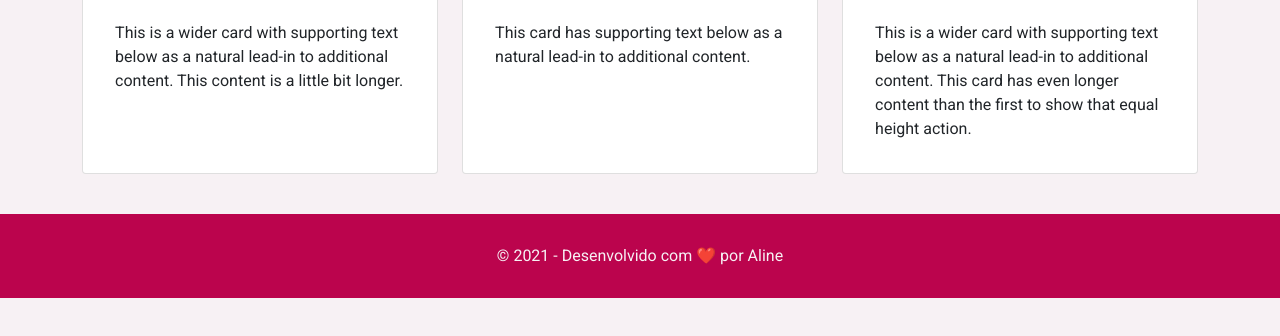
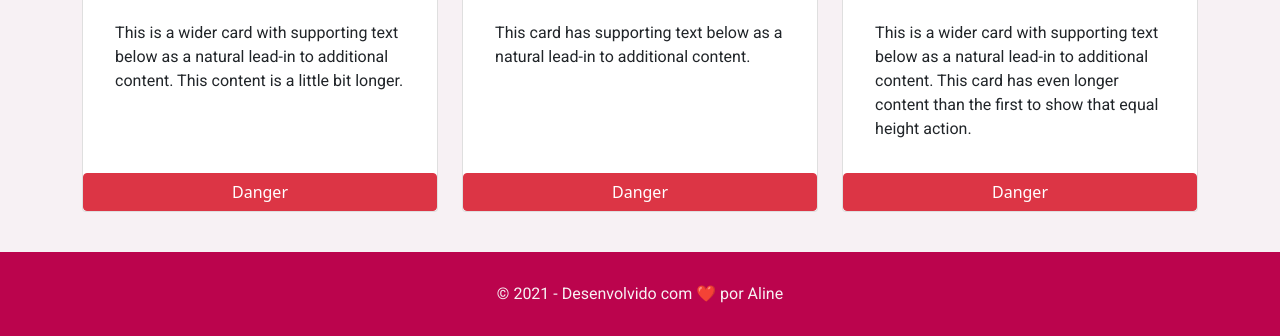
Before and after one commit to lineavelino/workshop-bootstrap, a plain HTML site: page index.html in a window 1280 px wide. Shown: the part 2003-2339 px from the top of the page. Before the commit the page ends 2301 px from the top, so only its background shows below. Drawn offline with nearby package versions, Linux system fonts and the light colour scheme; a web font is replaced by a local one.

Commit message:
Adição button cards projetos

```diff
--- a/index.html
+++ b/index.html
@@ -162,6 +162,7 @@
                         <p class="card-text">This is a wider card with supporting text below as a natural lead-in to
                             additional content. This content is a little bit longer.</p>
                     </div>
+                    <button type="button" class="btn btn-danger">Danger</button>
                 </div>
             </div>
             <div class="col">
@@ -172,6 +173,7 @@
                         <p class="card-text">This card has supporting text below as a natural lead-in to additional
                             content.</p>
                     </div>
+                    <button type="button" class="btn btn-danger">Danger</button>
                 </div>
             </div>
             <div class="col">
@@ -183,6 +185,7 @@
                             additional content. This card has even longer content than the first to show that equal
                             height action.</p>
                     </div>
+                    <button type="button" class="btn btn-danger">Danger</button>
                 </div>
             </div>
         </div>
```
